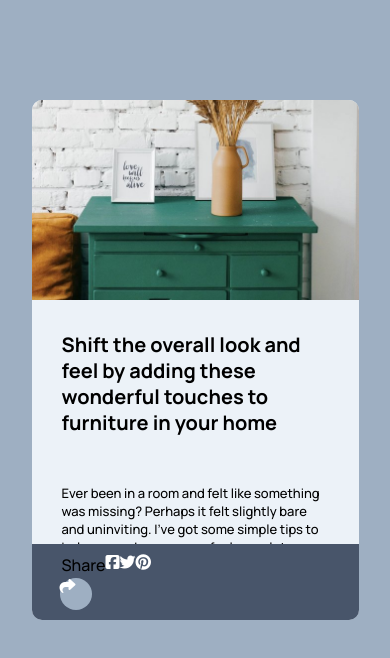
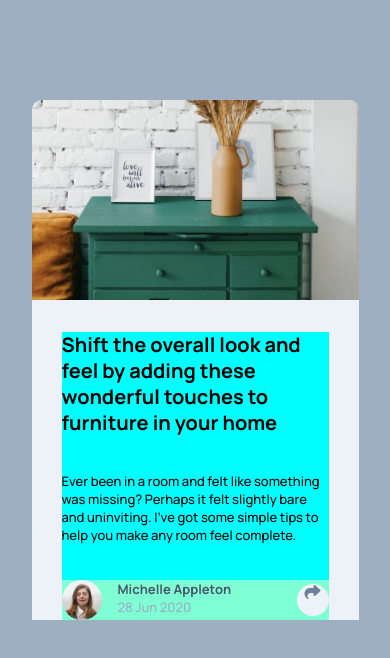
Before and after one commit to HuynhManhHung441/article-preview-component, a plain HTML site: page index.html in a window 390 px wide. Drawn offline with Linux system fonts and the light colour scheme.

Commit message:
style article-preview-component follow mobile first

```diff
--- a/index.html
+++ b/index.html
@@ -26,12 +26,13 @@
           </div>
         </div>
         <div class="card--sharing">
-          <i class="fa-solid fa-share"></i>
+          <i class="fa-solid fa-share fa-share--main"></i>
           <div class="card__popup">
             <span>Share</span>
             <i class="fa-brands fa-square-facebook"></i>
             <i class="fa-brands fa-twitter"></i>
             <i class="fa-brands fa-pinterest"></i>
+            <i class="fa-solid fa-share fa-share--on-mobile"></i>
           </div>
         </div>
       </div>
--- a/style.css
+++ b/style.css
@@ -9,35 +9,37 @@ body {
     background-color: hsl(212, 23%, 69%);
 }
 
+.hide {
+    display: none;
+}
 
 .article-preview-card {
-    width: 730px;
-    height: 280px;
-    border-radius: 10px;
-    display: flex;
-    gap: 40px;
+    width:327px;
+    height: 520px;
     background-color: hsl(210, 46%, 95%);
     margin: 100px auto;
+    flex-direction: column;
+    border-radius: 10px 10px 0 0;
 }
 
 .illustration-img {
     max-width: 100%;
     display: block;
-    width: 285px;
-    height: 280px;
+    width: 100%;
+    height: 200px;
     object-fit: cover;
-    border-radius: 10px 0 0 10px;
+    border-radius: 10px 10px 0 0;
 }
 
 .article-preview-content {
-    width: 365px;
-    height: 220px;
     display: flex;
     flex-direction: column;
-    gap: 24px;
-    justify-content: left;
-    margin-top: auto;
-    margin-bottom: auto;
+    justify-content: space-between;
+    align-items: center;
+    width: 267px;
+    height: 288px;
+    margin: 32px 30px 0 30px;
+    background-color: aqua;
 }
 
     .article-preview__title {
@@ -58,37 +60,39 @@ body {
     align-items: center;
     width: 100%;
     height: 40px;
-    position: relative;
-    /* gap: 16px; */
+    background-color: aquamarine;
+    /* margin-bottom: 0; */
 }
 
-
-
     .card-footer__information {
-    /* width: 114px; */
+        width: 170px;
+        height: 100%;
         display: flex;
         justify-content: space-between;
         align-items: center;
-    height: 100%;
+        gap: 16px;
     }
-
         .card-footer__information img {
             display: inline-block;
             height: 100%;
             width: auto;
             object-fit: cover;
             border-radius: 50%;
-    margin-right: 16px;
         }
 
-.card-footer__information .author {
+        .card-footer__text {
+            width: 114px;
+            height: 100%;
+        }
+
+        .author {
             color: #48556A;
             font-size: 13px;
             line-height: 140%;
             word-spacing: 0.12%;
         }
 
-.card-footer__information .date{
+        .date{
             color: #9DAEC2;
             font-size: 13px;
             line-height: 140%;
@@ -99,131 +103,59 @@ body {
     display: flex;
     justify-content: center;
     align-items: center;
-    /* width: 32px;
+    width: 32px;
+    height: 100%;
+}
+
+.fa-share {
+    display: inline-block;
+    text-align: center;
+    vertical-align: middle;
+    width: 32px;
+    height: 32px;
+    color: #6E8098;
+    background-color: #ECF2F8;
+    border-radius: 50%;
+}
+
+.card__popup {
+    display: none;
+}
+
+/* .fa-share--on-mobile {
+    visibility: hidden;
+} */
+
+
+/* .card--sharing {
+    display: flex;
+    justify-content: center;
+    align-items: center;
+    width: 32px;
     height: 32px;
     border-radius: 50%;
     background-color: #ecf2f8;
-    background-color: hsl(203, 100%, 94%); */
-}
-.fa-share {
+    background-color: hsl(203, 100%, 94%);
+} */
+/* .fa-share {
     display: inline-flex;
     color: #6e8098;
-}
+} */
 
 /* .card__popup {
     position: relative;
 } */
 
-.card__popup {
+/* .card__popup {
     display: none;
+} */
+
+/* Tablet Layout */
+@media (min-width: 426px) {
+
 }
 
-/* Tablet Layout */
-@media (max-width: 768px) {
-    .article-preview-card {
-        width: 608px;
-        height: 346px;
-        /* border-radius: 10px; */
-        /* display: flex; */
-        gap: 32px;
-        background-color: hsl(210, 46%, 95%);
-        margin: 100px auto;
+/* Desktop Layout */
+@media (min-width: 769px) {
+
     }
-
-    .illustration-img {
-        max-width: 100%;
-        display: block;
-        width: 229px;
-        height: 100%;
-        object-fit: cover;
-        border-radius: 10px 0 0 10px;
-    }
-
-    .article-preview-content {
-        width: 311px;
-        height: 264px;
-    }
-}
-
-/* Mobile Layout */
-@media (max-width: 426px) {
-    .article-preview-card {
-        width:327px;
-        height: 520px;
-        background-color: hsl(210, 46%, 95%);
-        margin: 100px auto;
-        flex-direction: column;
-        gap: 0;
-    }
-
-    .article-preview-content {
-        justify-content: space-between;
-        gap: 0;
-        margin: 32px 30px 0;
-        width: 267px;
-        height: 288px;
-    }
-
-    .illustration-img {
-        max-width: 100%;
-        display: block;
-        width: 100%;
-        height: 200px;
-        object-fit: cover;
-        border-radius: 10px 10px 0 0;
-    }
-
-    .article-preview__title {
-        font-size: 20px;
-        margin-bottom: 24px;
-    }
-
-    .card-footer {
-        margin-bottom: 0;
-        position: relative;
-        z-index: 20;
-    }
-
-    .card--sharing {
-        position: absolute;
-        left: 0px;
-        bottom: 0;
-        z-index: 30;
-        display: flex;
-        justify-content: space-between;
-        align-items: center;
-    }
-
-    .fa-share {
-        position: absolute;
-        right: -30px;
-        bottom: 10px;
-        z-index: 31;
-        width: 32px;
-        height: 32px;
-        background-color: hsl(212, 23%, 69%);
-        border-radius: 50%;
-        display: flex;
-        justify-content: center;
-        align-items: center;
-        cursor: pointer;
-        color: white;
-    }
-
-    .card__popup {
-        display: inline-flex;
-        padding: 10px 30px;
-        width: 327px;
-        height: 76px;
-        position: absolute;
-        left: -30px;
-        bottom: 0;
-        background-color: hsl(217, 19%, 35%);
-        border-radius: 0 0 10px 10px;
-        z-index: 10;
-    }
-
-    .fa-brands{
-        color: white;
-    }
-}
--- /dev/null
+++ b/style1.css
@@ -0,0 +1,232 @@
+* {
+    margin: 0;
+    padding: 0;
+    box-sizing: border-box;
+}
+
+body {
+    font-family: 'Manrope', sans-serif;
+    background-color: hsl(212, 23%, 69%);
+}
+
+.hide {
+    display: none;
+}
+
+.article-preview-card {
+    width: 730px;
+    height: 280px;
+    border-radius: 10px;
+    display: flex;
+    gap: 40px;
+    background-color: hsl(210, 46%, 95%);
+    margin: 100px auto;
+}
+
+.illustration-img {
+    max-width: 100%;
+    display: block;
+    width: 285px;
+    height: 280px;
+    object-fit: cover;
+    border-radius: 10px 0 0 10px;
+}
+
+.article-preview-content {
+    width: 365px;
+    height: 220px;
+    display: flex;
+    flex-direction: column;
+    gap: 24px;
+    justify-content: left;
+    margin-top: auto;
+    margin-bottom: auto;
+}
+
+.article-preview__title {
+    font-size: 20px;
+    line-height: 130%;
+    word-spacing: 0.25%;
+}
+
+.article-preview__description{
+    font-size: 13px;
+    line-height: 140%;
+    word-spacing: 0.12%;
+}
+
+.card-footer {
+    display: flex;
+    justify-content: space-between;
+    align-items: center;
+    width: 100%;
+    height: 40px;
+    position: relative;
+    /* gap: 16px; */
+}
+
+
+
+.card-footer__information {
+    /* width: 114px; */
+    display: flex;
+    justify-content: space-between;
+    align-items: center;
+    height: 100%;
+}
+
+.card-footer__information img {
+    display: inline-block;
+    height: 100%;
+    width: auto;
+    object-fit: cover;
+    border-radius: 50%;
+    margin-right: 16px;
+}
+
+.card-footer__information .author {
+    color: #48556A;
+    font-size: 13px;
+    line-height: 140%;
+    word-spacing: 0.12%;
+}
+
+.card-footer__information .date{
+    color: #9DAEC2;
+    font-size: 13px;
+    line-height: 140%;
+    word-spacing: 0.12%;
+}
+
+.card--sharing {
+    display: flex;
+    justify-content: center;
+    align-items: center;
+    /* width: 32px;
+    height: 32px;
+    border-radius: 50%;
+    background-color: #ecf2f8;
+    background-color: hsl(203, 100%, 94%); */
+}
+.fa-share {
+    display: inline-flex;
+    color: #6e8098;
+}
+
+/* .card__popup {
+    position: relative;
+} */
+
+.card__popup {
+    display: none;
+}
+
+/* Tablet Layout */
+@media (max-width: 768px) {
+    .article-preview-card {
+        width: 608px;
+        height: 346px;
+        /* border-radius: 10px; */
+        /* display: flex; */
+        gap: 32px;
+        background-color: hsl(210, 46%, 95%);
+        margin: 100px auto;
+    }
+
+    .illustration-img {
+        max-width: 100%;
+        display: block;
+        width: 229px;
+        height: 100%;
+        object-fit: cover;
+        border-radius: 10px 0 0 10px;
+    }
+
+    .article-preview-content {
+        width: 311px;
+        height: 264px;
+    }
+}
+
+/* Mobile Layout */
+@media (max-width: 426px) {
+    .article-preview-card {
+        width:327px;
+        height: 520px;
+        background-color: hsl(210, 46%, 95%);
+        margin: 100px auto;
+        flex-direction: column;
+        gap: 0;
+    }
+
+    .article-preview-content {
+        justify-content: space-between;
+        gap: 0;
+        margin: 32px 30px 0;
+        width: 267px;
+        height: 288px;
+    }
+
+    .illustration-img {
+        max-width: 100%;
+        display: block;
+        width: 100%;
+        height: 200px;
+        object-fit: cover;
+        border-radius: 10px 10px 0 0;
+    }
+
+    .article-preview__title {
+        font-size: 20px;
+        margin-bottom: 24px;
+    }
+
+    .card-footer {
+        margin-bottom: 0;
+        position: relative;
+        z-index: 20;
+    }
+
+    .card--sharing {
+        position: absolute;
+        left: 0px;
+        bottom: 0;
+        z-index: 30;
+        display: flex;
+        justify-content: space-between;
+        align-items: center;
+    }
+
+    .fa-share {
+        position: absolute;
+        right: -30px;
+        bottom: 10px;
+        z-index: 31;
+        width: 32px;
+        height: 32px;
+        background-color: hsl(212, 23%, 69%);
+        border-radius: 50%;
+        display: flex;
+        justify-content: center;
+        align-items: center;
+        cursor: pointer;
+        color: white;
+    }
+
+    .card__popup {
+        display: inline-flex;
+        padding: 10px 30px;
+        width: 327px;
+        height: 76px;
+        position: absolute;
+        left: -30px;
+        bottom: 0;
+        background-color: hsl(217, 19%, 35%);
+        border-radius: 0 0 10px 10px;
+        z-index: 10;
+    }
+
+    .fa-brands{
+        color: white;
+    }
+}
```
Lines whose indentation alone changed are shown as unchanged.
